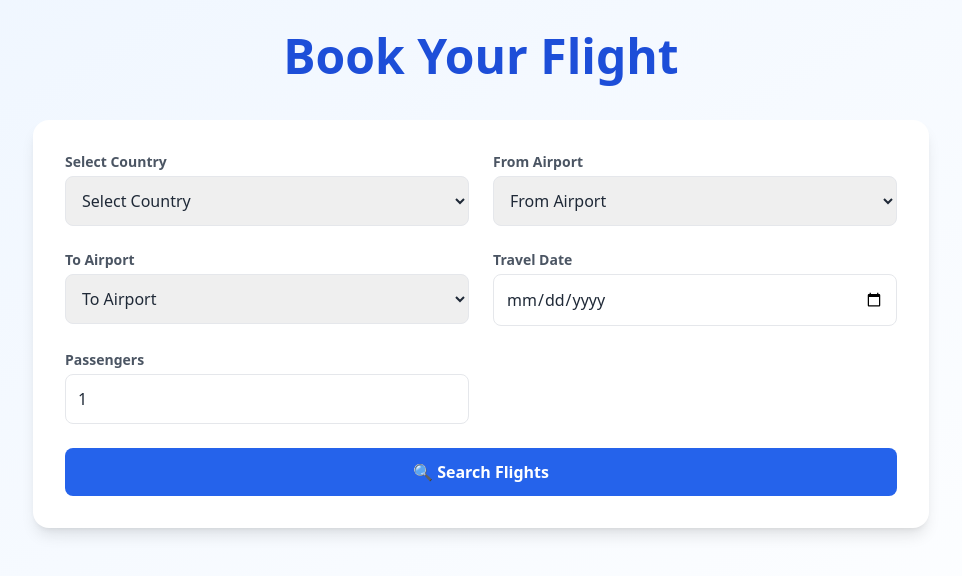
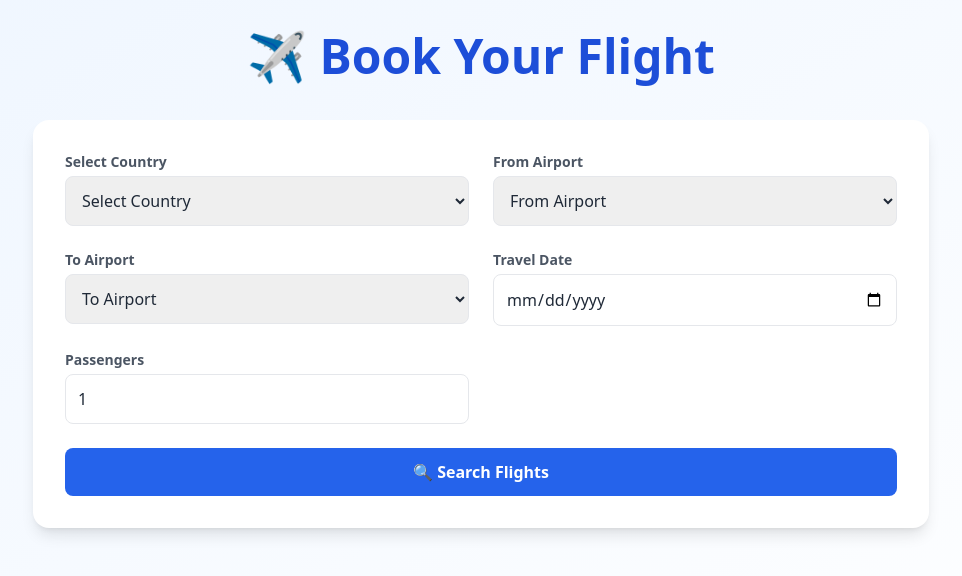
Before and after one commit to ssulochanaherath/flyaway_frontend, a React (Vite) app: page /book-flight in a window 1280 px wide. Shown: the top 576 px of the page, without its empty margins (159-1121 px from the left). Built offline with nearby package versions, Linux system fonts and the light colour scheme.

Commit message:
few changes in flight book page

```diff
--- a/src/pages/BookFlight.tsx
+++ b/src/pages/BookFlight.tsx
@@ -61,7 +61,7 @@ const FlightBooking: React.FC = () => {
     return (
         <div className="min-h-screen bg-gradient-to-br from-blue-50 to-white p-8 text-gray-800 font-sans">
             <div className="max-w-4xl mx-auto">
-                <h1 className="text-5xl font-extrabold text-center text-blue-700 mb-10">Book Your Flight</h1>
+                <h1 className="text-5xl font-extrabold text-center text-blue-700 mb-10">✈️ Book Your Flight</h1>
 
                 <form
                     onSubmit={handleSubmit}
```
